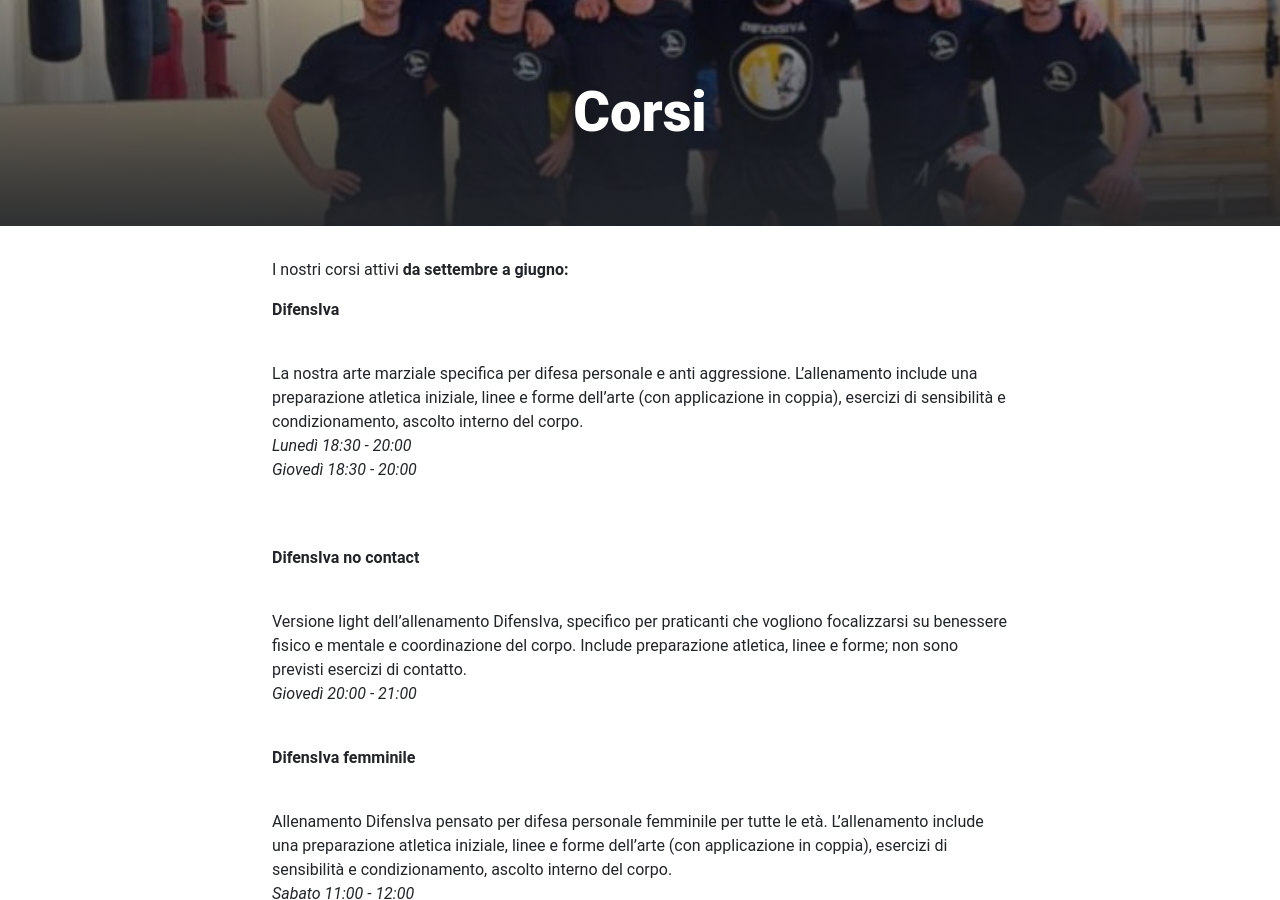
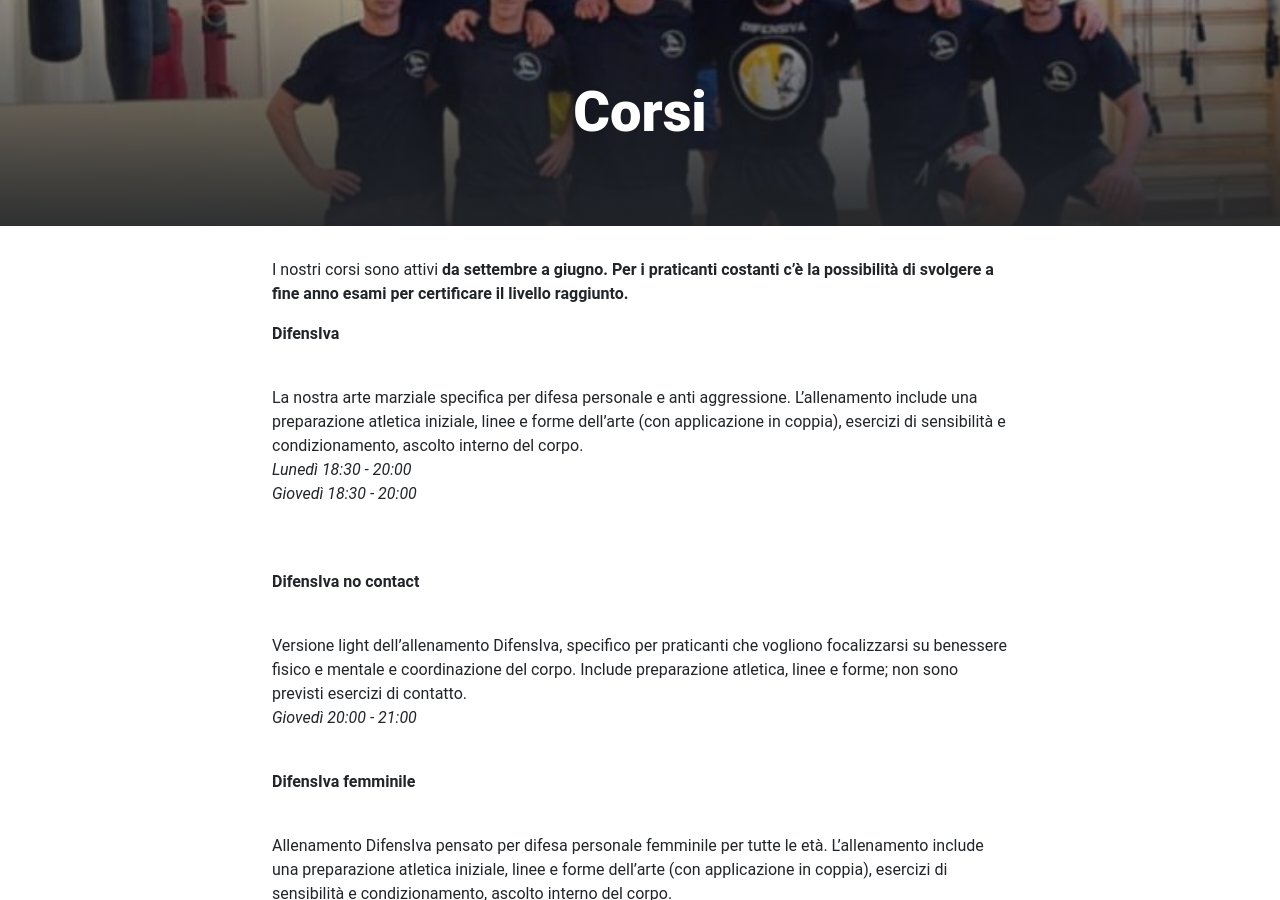
Before and after one commit to difensiva-varese/difensiva, a Jekyll site: the page built from pages/attestati.md, in a window 1280 px wide and 900 px high, scrolled down 441 px. Built offline with Jekyll 4.4.1, drawn with Linux system fonts in a browser that asks for light colours.

Commit message:
modifica corsi

```diff
--- a/pages/attestati.md
+++ b/pages/attestati.md
@@ -4,7 +4,8 @@ background: /images_2/difensiva_people.jpg
 permalink: /corsi/
 ---
 
-I nostri corsi attivi <b>da settembre a giugno:
+I nostri corsi sono attivi <b>da settembre a giugno.
+Per i praticanti costanti c'è la possibilità di svolgere a fine anno esami per certificare il livello raggiunto.
 <br>
 
 <b>DifensIva
```
Also changed, not shown: 1 other file.
